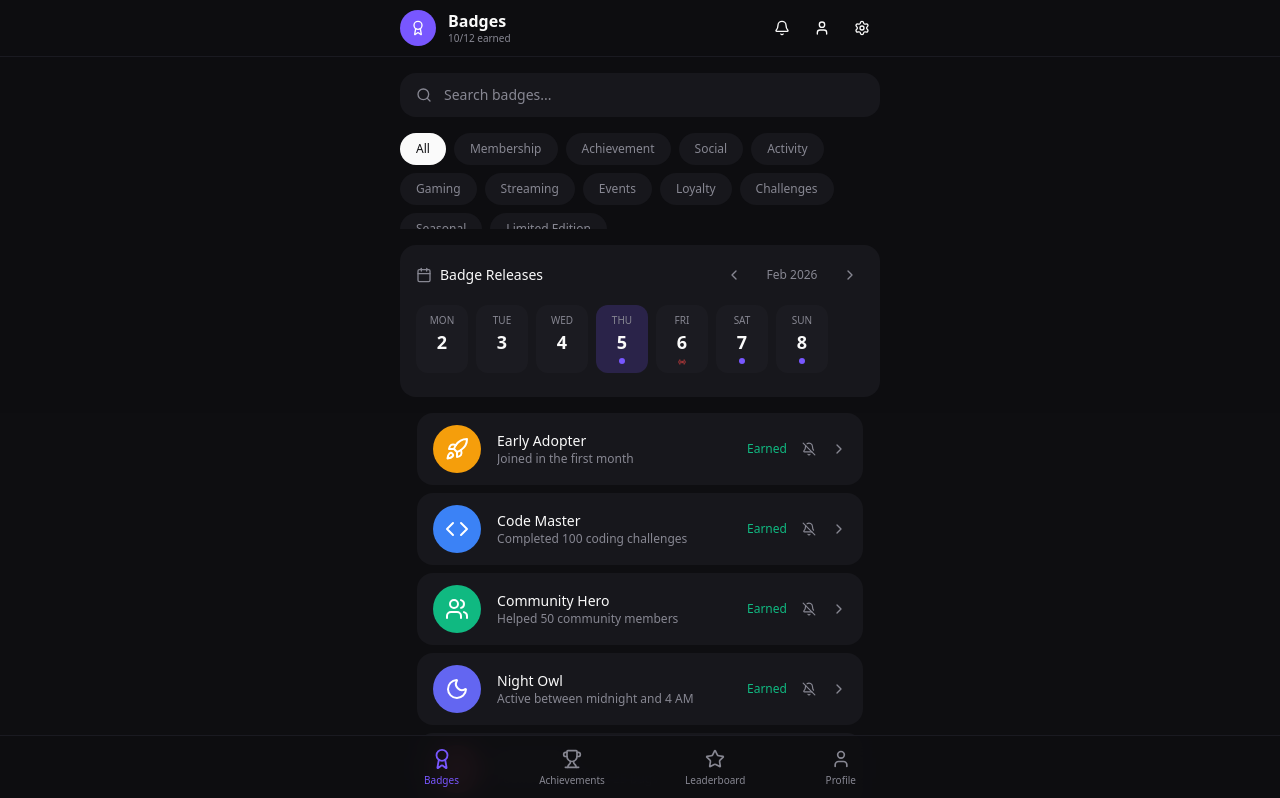
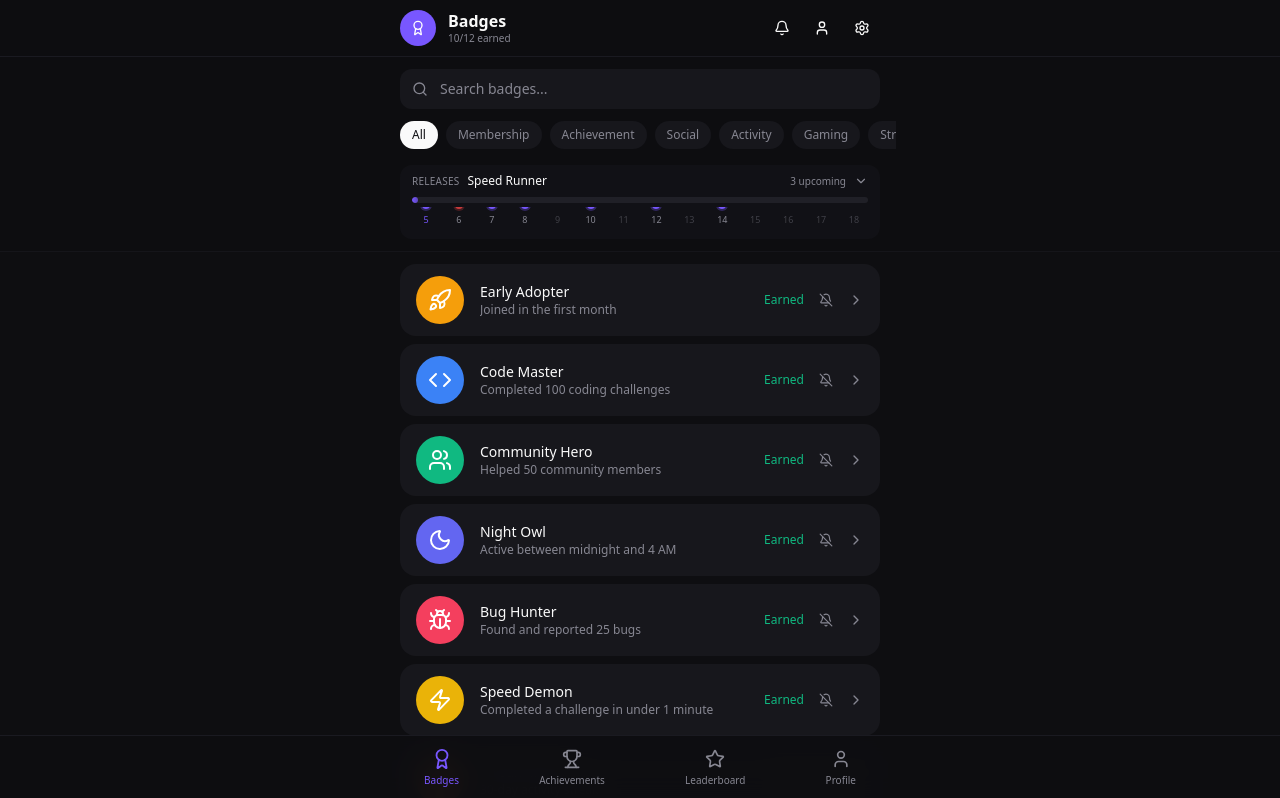
Before and after one commit to TheMagnet2/badge-example-build, a Next.js app: page / in a window 1280 px wide. Shown: the top 798 px of the page. Built offline with nearby package versions, Linux system fonts and the light colour scheme.

Commit message:
feat: enhance timeline and category filter UI
Horizontal scrolling for categories, compact header, and visual timeline progress bar.

```diff
--- a/components/badge-grid.tsx
+++ b/components/badge-grid.tsx
@@ -52,17 +52,17 @@ export function BadgeGrid() {
       />
 
       {/* Sub-header with Search and Filters */}
-      <div className="sticky top-14 z-40 bg-background/95 backdrop-blur-md">
-        <div className="mx-auto max-w-lg px-4 py-4">
+      <div className="sticky top-14 z-30 bg-background/95 backdrop-blur-md border-b border-border/30">
+        <div className="mx-auto max-w-lg px-4 py-3">
           {/* Search bar */}
-          <div className="relative mb-4">
-            <Search className="absolute left-4 top-1/2 h-4 w-4 -translate-y-1/2 text-muted-foreground" />
+          <div className="relative mb-3">
+            <Search className="absolute left-3 top-1/2 h-4 w-4 -translate-y-1/2 text-muted-foreground" />
             <input
               type="text"
               placeholder="Search badges..."
               value={searchQuery}
               onChange={(e) => setSearchQuery(e.target.value)}
-              className="w-full rounded-2xl border-0 bg-card py-3 pl-11 pr-4 text-sm text-foreground placeholder:text-muted-foreground focus:outline-none focus:ring-2 focus:ring-ring transition-all"
+              className="w-full rounded-xl border-0 bg-card py-2.5 pl-10 pr-4 text-sm text-foreground placeholder:text-muted-foreground focus:outline-none focus:ring-2 focus:ring-ring transition-all"
             />
           </div>
 
@@ -73,15 +73,15 @@ export function BadgeGrid() {
             onSelect={setSelectedCategory}
           />
 
-          {/* Badge Timeline Calendar */}
-          <div className="mt-4">
+          {/* Badge Timeline - Compact */}
+          <div className="mt-3">
             <BadgeTimeline onOpenLivestream={handleOpenLivestream} />
           </div>
         </div>
       </div>
 
       {/* Badge list */}
-      <main className="flex-1 mx-auto max-w-lg px-4 pb-24">
+      <main className="flex-1 mx-auto max-w-lg w-full px-4 pb-24 pt-3">
         {filteredBadges.length > 0 ? (
           <div className="flex flex-col gap-2">
             {filteredBadges.map((badge, index) => (
--- a/components/badge-timeline.tsx
+++ b/components/badge-timeline.tsx
@@ -2,7 +2,7 @@
 
 import { useState, useRef, useEffect } from "react";
 import { cn } from "@/lib/utils";
-import { ChevronLeft, ChevronRight, Calendar, Radio } from "lucide-react";
+import { Radio, ChevronDown, ChevronUp } from "lucide-react";
 
 interface BadgeRelease {
   id: string;
@@ -29,189 +29,227 @@ interface BadgeTimelineProps {
 }
 
 export function BadgeTimeline({ onOpenLivestream }: BadgeTimelineProps) {
-  const [currentDate, setCurrentDate] = useState(new Date());
+  const [expanded, setExpanded] = useState(false);
   const [selectedDate, setSelectedDate] = useState<Date | null>(null);
   const scrollRef = useRef<HTMLDivElement>(null);
+  const today = new Date();
 
-  // Generate days for the current week view
-  const getDaysInView = () => {
+  // Get 14 days starting from today
+  const getDays = () => {
     const days: Date[] = [];
-    const startOfWeek = new Date(currentDate);
-    startOfWeek.setDate(currentDate.getDate() - 3); // Show 3 days before and after
-
-    for (let i = 0; i < 7; i++) {
-      const day = new Date(startOfWeek);
-      day.setDate(startOfWeek.getDate() + i);
+    for (let i = 0; i < 14; i++) {
+      const day = new Date(today);
+      day.setDate(today.getDate() + i);
       days.push(day);
     }
     return days;
   };
 
-  const days = getDaysInView();
+  const days = getDays();
 
-  const formatDayName = (date: Date) => {
-    return date.toLocaleDateString("en-US", { weekday: "short" });
-  };
-
-  const formatDayNumber = (date: Date) => {
-    return date.getDate();
+  const isSameDay = (date1: Date, date2: Date) => {
+    return date1.toDateString() === date2.toDateString();
   };
 
   const isToday = (date: Date) => {
-    const today = new Date();
-    return date.toDateString() === today.toDateString();
-  };
-
-  const isSameDay = (date1: Date, date2: Date) => {
-    return date1.toDateString() === date2.toDateString();
+    return isSameDay(date, today);
   };
 
   const getReleasesForDate = (date: Date) => {
     return badgeReleases.filter((release) => isSameDay(release.date, date));
   };
 
-  const navigateWeek = (direction: "prev" | "next") => {
-    const newDate = new Date(currentDate);
-    newDate.setDate(currentDate.getDate() + (direction === "next" ? 7 : -7));
-    setCurrentDate(newDate);
+  // Calculate progress through the 14-day period
+  const getProgress = () => {
+    const startOfDay = new Date(today);
+    startOfDay.setHours(0, 0, 0, 0);
+    const now = new Date();
+    const hoursElapsed = (now.getTime() - startOfDay.getTime()) / (1000 * 60 * 60);
+    return Math.min((hoursElapsed / 24) * (100 / 14), 100 / 14);
   };
 
-  const handleDateSelect = (date: Date) => {
-    setSelectedDate(date);
-    const releases = getReleasesForDate(date);
+  const handleDayClick = (day: Date) => {
+    const releases = getReleasesForDate(day);
+    const hasReleases = releases.length > 0;
+
+    if (hasReleases) {
+      setSelectedDate(isSameDay(day, selectedDate || new Date(0)) ? null : day);
+
       const liveRelease = releases.find((r) => r.isLive && r.livestreamUrl);
       if (liveRelease && onOpenLivestream) {
         onOpenLivestream(liveRelease.livestreamUrl!);
       }
+    }
   };
-
-  // Auto-scroll to today on mount
-  useEffect(() => {
-    if (scrollRef.current) {
-      const todayIndex = days.findIndex((d) => isToday(d));
-      if (todayIndex !== -1) {
-        const scrollAmount = todayIndex * 60 - scrollRef.current.offsetWidth / 2 + 30;
-        scrollRef.current.scrollTo({ left: scrollAmount, behavior: "smooth" });
-      }
-    }
-  }, []);
 
   const selectedReleases = selectedDate ? getReleasesForDate(selectedDate) : [];
 
+  // Find upcoming releases
+  const upcomingReleases = badgeReleases
+    .filter((r) => r.date >= today)
+    .sort((a, b) => a.date.getTime() - b.date.getTime())
+    .slice(0, 3);
+
+  const liveNow = badgeReleases.find((r) => r.isLive && isSameDay(r.date, today));
+
   return (
-    <div className="bg-card rounded-2xl p-4">
-      {/* Header */}
-      <div className="flex items-center justify-between mb-4">
-        <div className="flex items-center gap-2">
-          <Calendar className="h-4 w-4 text-muted-foreground" />
-          <span className="text-sm font-medium text-foreground">Badge Releases</span>
-        </div>
-        <div className="flex items-center gap-1">
+    <div className="bg-card/50 rounded-xl overflow-hidden">
+      {/* Compact Header Bar */}
       <button
         type="button"
-            onClick={() => navigateWeek("prev")}
-            className="flex h-7 w-7 items-center justify-center rounded-full hover:bg-secondary transition-colors"
-            aria-label="Previous week"
+        onClick={() => setExpanded(!expanded)}
+        className="w-full flex items-center justify-between px-3 py-2 hover:bg-secondary/30 transition-colors"
       >
-            <ChevronLeft className="h-4 w-4 text-muted-foreground" />
+        <div className="flex items-center gap-2">
+          {liveNow ? (
+            <span className="flex items-center gap-1 text-[10px] font-semibold text-red-500 uppercase tracking-wide">
+              <Radio className="h-2.5 w-2.5 animate-pulse" />
+              Live
+            </span>
+          ) : (
+            <span className="text-[10px] font-medium text-muted-foreground uppercase tracking-wide">
+              Releases
+            </span>
+          )}
+          {upcomingReleases.length > 0 && (
+            <span className="text-xs text-foreground font-medium truncate max-w-[140px]">
+              {liveNow ? liveNow.name : upcomingReleases[0].name}
+            </span>
+          )}
+        </div>
+        <div className="flex items-center gap-2">
+          <span className="text-[10px] text-muted-foreground">
+            {upcomingReleases.length} upcoming
+          </span>
+          {expanded ? (
+            <ChevronUp className="h-3.5 w-3.5 text-muted-foreground" />
+          ) : (
+            <ChevronDown className="h-3.5 w-3.5 text-muted-foreground" />
+          )}
+        </div>
       </button>
-          <span className="text-xs text-muted-foreground min-w-[80px] text-center">
-            {currentDate.toLocaleDateString("en-US", { month: "short", year: "numeric" })}
-          </span>
-          <button
-            type="button"
-            onClick={() => navigateWeek("next")}
-            className="flex h-7 w-7 items-center justify-center rounded-full hover:bg-secondary transition-colors"
-            aria-label="Next week"
-          >
-            <ChevronRight className="h-4 w-4 text-muted-foreground" />
-          </button>
-        </div>
+
+      {/* Progress Bar Timeline */}
+      <div className="px-3 pb-2">
+        <div className="relative">
+          {/* Background track */}
+          <div className="h-1.5 bg-secondary rounded-full overflow-hidden">
+            {/* Progress fill - animated */}
+            <div
+              className="h-full bg-gradient-to-r from-accent to-accent/70 rounded-full transition-all duration-1000"
+              style={{ width: `${getProgress()}%` }}
+            />
           </div>
 
-      {/* Days Row */}
+          {/* Day markers */}
           <div
             ref={scrollRef}
-        className="flex gap-2 overflow-x-auto pb-2 scrollbar-none"
+            className="flex justify-between mt-1 overflow-x-auto scrollbar-none -mx-1 px-1"
           >
-        {days.map((day) => {
+            {days.map((day, index) => {
               const releases = getReleasesForDate(day);
               const hasRelease = releases.length > 0;
               const hasLive = releases.some((r) => r.isLive);
               const isSelected = selectedDate && isSameDay(day, selectedDate);
+              const dayProgress = (index / 14) * 100;
 
               return (
                 <button
                   key={day.toISOString()}
                   type="button"
-              onClick={() => handleDateSelect(day)}
+                  onClick={() => handleDayClick(day)}
+                  disabled={!hasRelease}
                   className={cn(
-                "flex flex-col items-center justify-center min-w-[52px] h-[68px] rounded-xl transition-all",
-                "focus:outline-none focus-visible:ring-2 focus-visible:ring-ring",
-                isToday(day) && !isSelected && "bg-accent/20",
-                isSelected && "bg-accent text-accent-foreground",
-                !isSelected && !isToday(day) && "bg-secondary/50 hover:bg-secondary"
+                    "flex flex-col items-center min-w-[28px] py-1 transition-all",
+                    hasRelease && "cursor-pointer hover:opacity-80",
+                    !hasRelease && "opacity-40 cursor-default"
                   )}
                 >
+                  {/* Marker dot on the timeline */}
+                  <div className={cn(
+                    "w-2 h-2 rounded-full -mt-2.5 mb-1 transition-all",
+                    hasLive && "bg-red-500 animate-pulse ring-2 ring-red-500/30",
+                    hasRelease && !hasLive && "bg-accent ring-2 ring-accent/30",
+                    !hasRelease && isToday(day) && "bg-foreground/50",
+                    !hasRelease && !isToday(day) && "bg-transparent",
+                    isSelected && "scale-125"
+                  )} />
+
+                  {/* Day number */}
                   <span className={cn(
-                "text-[10px] uppercase",
-                isSelected ? "text-accent-foreground/80" : "text-muted-foreground"
+                    "text-[9px] font-medium",
+                    isToday(day) ? "text-accent" : "text-muted-foreground",
+                    isSelected && "text-foreground"
                   )}>
-                {formatDayName(day)}
+                    {day.getDate()}
                   </span>
-              <span className={cn(
-                "text-lg font-semibold",
-                isSelected ? "text-accent-foreground" : "text-foreground"
-              )}>
-                {formatDayNumber(day)}
-              </span>
-              {/* Release indicator */}
-              <div className="flex gap-0.5 mt-0.5 h-2">
-                {hasLive ? (
-                  <Radio className="h-2 w-2 text-red-500 animate-pulse" />
-                ) : hasRelease ? (
-                  <div className="h-1.5 w-1.5 rounded-full bg-accent" />
-                ) : null}
-              </div>
                 </button>
               );
             })}
           </div>
+        </div>
+      </div>
 
-      {/* Selected Date Releases */}
-      {selectedDate && selectedReleases.length > 0 && (
-        <div className="mt-3 pt-3 border-t border-border/50">
-          <div className="flex flex-col gap-2">
-            {selectedReleases.map((release) => (
-              <div
+      {/* Expanded Content */}
+      {expanded && (
+        <div className="px-3 pb-3 pt-1 border-t border-border/30">
+          {/* Quick upcoming list */}
+          <div className="flex flex-col gap-1.5 mt-2">
+            {upcomingReleases.map((release) => (
+              <button
                 key={release.id}
+                type="button"
+                onClick={() => {
+                  if (release.isLive && release.livestreamUrl && onOpenLivestream) {
+                    onOpenLivestream(release.livestreamUrl);
+                  }
+                }}
                 className={cn(
-                  "flex items-center justify-between px-3 py-2 rounded-lg",
-                  release.isLive ? "bg-red-500/10" : "bg-secondary/50"
+                  "flex items-center justify-between px-2.5 py-2 rounded-lg text-left transition-colors",
+                  release.isLive ? "bg-red-500/10 hover:bg-red-500/20" : "bg-secondary/30 hover:bg-secondary/50"
                 )}
               >
-                <div className="flex items-center gap-2">
+                <div className="flex items-center gap-2 min-w-0">
                   {release.isLive && (
-                    <span className="flex items-center gap-1 text-[10px] font-medium text-red-500 uppercase">
-                      <Radio className="h-2.5 w-2.5 animate-pulse" />
-                      Live
+                    <Radio className="h-2.5 w-2.5 text-red-500 animate-pulse shrink-0" />
+                  )}
+                  <span className="text-xs font-medium text-foreground truncate">
+                    {release.name}
                   </span>
-                  )}
-                  <span className="text-sm font-medium text-foreground">{release.name}</span>
                 </div>
-                <span className="text-xs text-muted-foreground">{release.category}</span>
+                <div className="flex items-center gap-2 shrink-0">
+                  <span className="text-[10px] text-muted-foreground">
+                    {release.category}
+                  </span>
+                  <span className={cn(
+                    "text-[10px] font-medium",
+                    isSameDay(release.date, today) ? "text-accent" : "text-muted-foreground"
+                  )}>
+                    {isSameDay(release.date, today)
+                      ? "Today"
+                      : release.date.toLocaleDateString("en-US", { month: "short", day: "numeric" })}
+                  </span>
                 </div>
+              </button>
             ))}
           </div>
         </div>
       )}
 
-      {/* No releases message */}
-      {selectedDate && selectedReleases.length === 0 && (
-        <div className="mt-3 pt-3 border-t border-border/50">
-          <p className="text-xs text-muted-foreground text-center py-2">
-            No badge releases scheduled for this day
-          </p>
+      {/* Selected Date Detail (shows inline when a marker is clicked) */}
+      {selectedDate && selectedReleases.length > 0 && !expanded && (
+        <div className="px-3 pb-2">
+          <div className="flex items-center gap-2 px-2 py-1.5 bg-secondary/30 rounded-lg">
+            {selectedReleases[0].isLive && (
+              <Radio className="h-2.5 w-2.5 text-red-500 animate-pulse shrink-0" />
+            )}
+            <span className="text-xs font-medium text-foreground truncate">
+              {selectedReleases[0].name}
+            </span>
+            <span className="text-[10px] text-muted-foreground ml-auto">
+              {selectedReleases[0].category}
+            </span>
+          </div>
         </div>
       )}
     </div>
--- a/components/category-filter.tsx
+++ b/components/category-filter.tsx
@@ -14,14 +14,14 @@ export function CategoryFilter({
   onSelect,
 }: CategoryFilterProps) {
   return (
-    <div className="flex flex-wrap gap-2 max-h-24 overflow-y-auto pb-1 scrollbar-none">
+    <div className="flex gap-2 overflow-x-auto pb-1 scrollbar-none -mx-4 px-4">
       {categories.map((category) => (
         <button
           key={category}
           type="button"
           onClick={() => onSelect(category)}
           className={cn(
-            "shrink-0 rounded-full px-4 py-2 text-xs font-medium transition-all duration-200",
+            "shrink-0 rounded-full px-3 py-1.5 text-xs font-medium transition-all duration-200",
             "focus:outline-none focus-visible:ring-2 focus-visible:ring-ring",
             selected === category
               ? "bg-foreground text-background"
```
Lines whose indentation alone changed are shown as unchanged.
